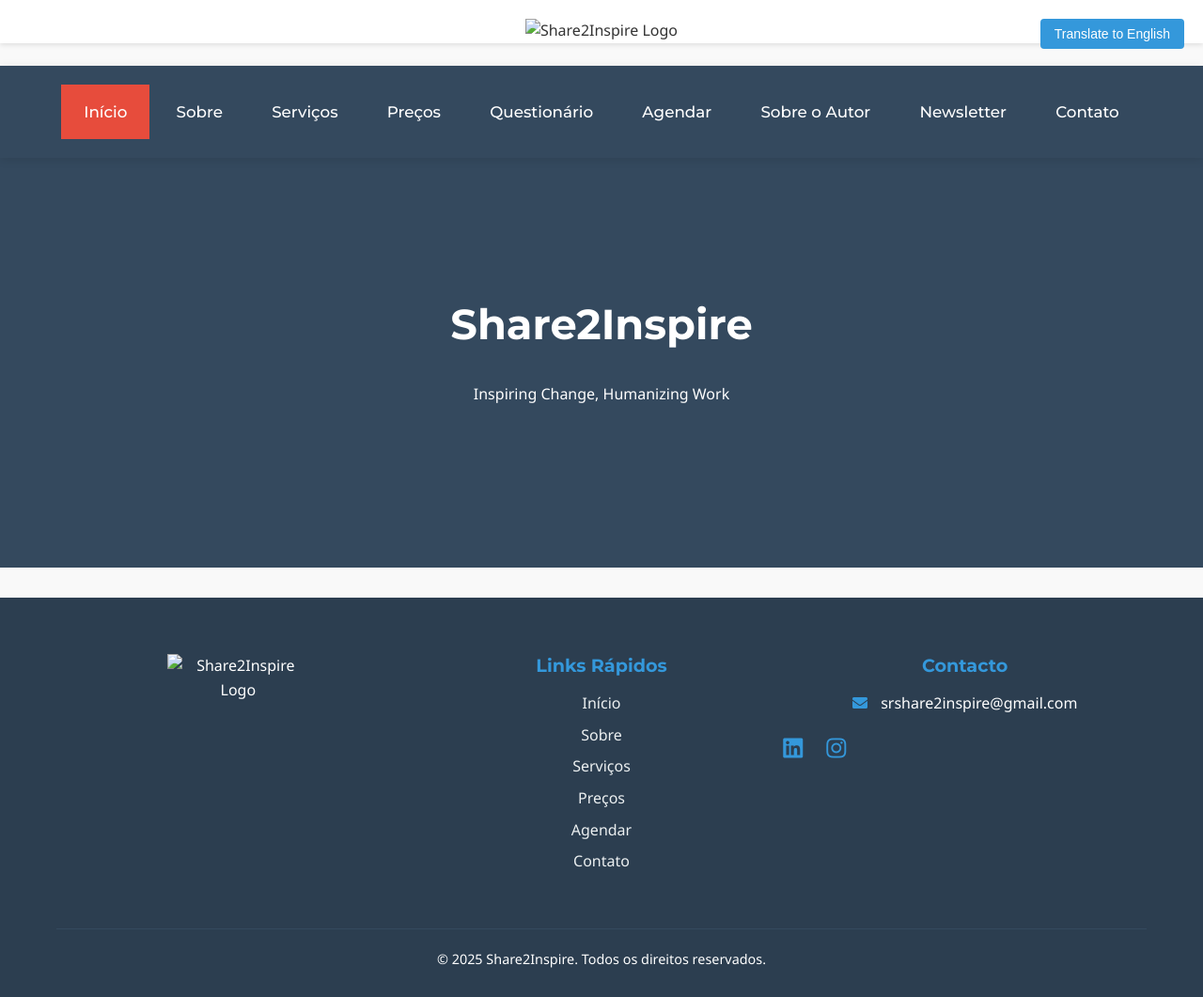
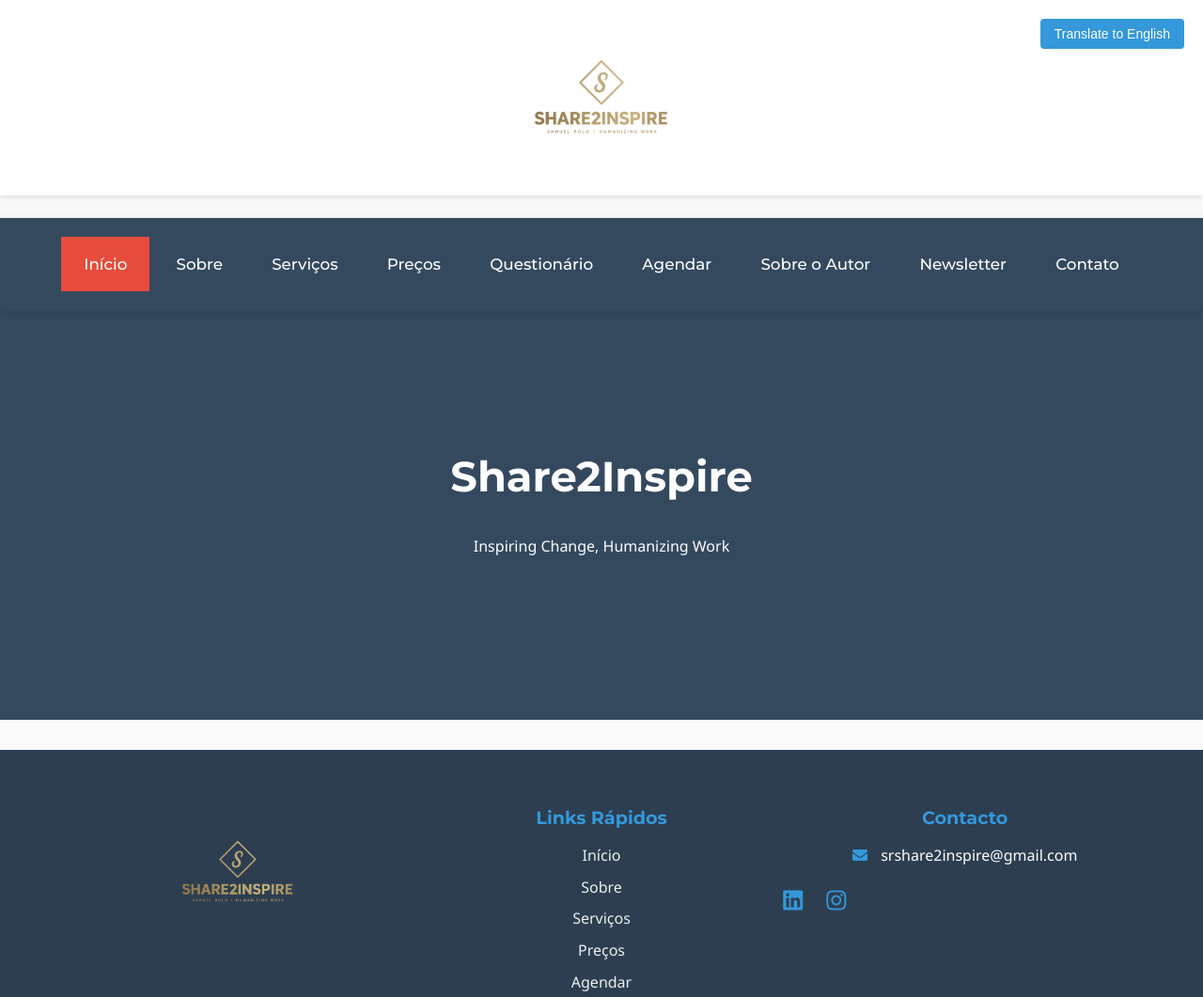
Before and after one commit to samuelrolo/samuelrolo.io, a plain HTML site: page index.html in a window 1280 px wide. Shown: the top 1061 px of the page at 94% size. Drawn offline with Linux system fonts and the light colour scheme.

Commit message:
Corrigir caminhos das imagens para garantir carregamento correto no site publicado

```diff
--- a/index.html
+++ b/index.html
@@ -619,7 +619,7 @@
     <header>
         <div class="logo-container">
             <!-- Logo com caminho corrigido -->
-            <img src="images/logo.png" alt="Share2Inspire Logo" class="logo">
+            <img src="logo.png" alt="Share2Inspire Logo" class="logo">
         </div>
         <div class="language-selector">
             <button id="translate-button" onclick="translateToEnglish()">Translate to English</button>
@@ -823,7 +823,7 @@
         <div class="container">
             <div class="footer-content">
                 <div class="footer-logo">
-                    <img src="images/logo.png" alt="Share2Inspire Logo" class="footer-logo-img">
+                    <img src="logo.png" alt="Share2Inspire Logo" class="footer-logo-img">
                 </div>
                 <div class="footer-links">
                     <h3>Links Rápidos</h3>
```
Also changed, not shown: Newsletter/index.html (+1 -1 lines).
